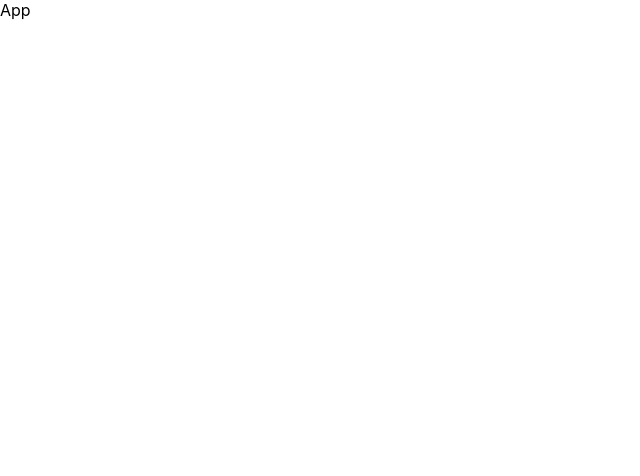
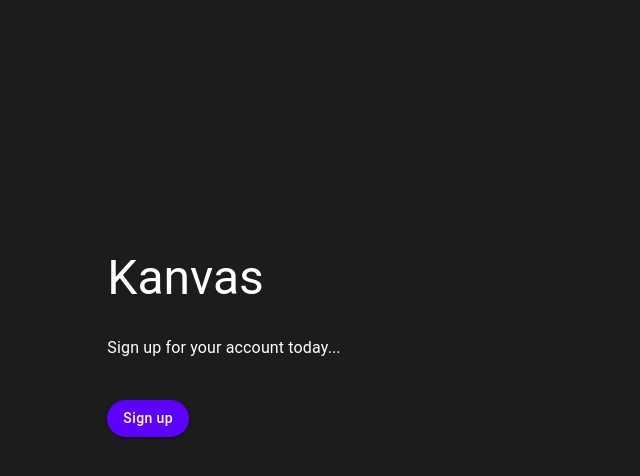
Before and after one commit to Magikarppi/kanvas, a React (Create React App) app in the folder front/: page / in a window 1280 px wide. Shown: the top 476 px of the page, without its empty margins (0-640 px from the left). Built offline with nearby package versions, Linux system fonts and the light colour scheme.

Commit message:
Initial home page and style override

```diff
--- /dev/null
+++ b/front/src/App.css
@@ -0,0 +1,19 @@
+.homeContainer1 {
+    background-color: rgb(28, 28, 28, 1);
+    min-height: 800px;
+}
+
+.homePageCard {
+    background-color: rgb(0, 0, 0, 0);
+    width: 100%;
+    height: 500px;
+    margin-top: 250px;
+}
+
+.homeTitle {
+    padding-bottom: 30px;
+}
+
+.homeBodyText {
+    padding-bottom: 40px;
+}
--- a/front/src/App.tsx
+++ b/front/src/App.tsx
@@ -1,7 +1,13 @@
 import React from "react";
 
+import HomePage from "./pages/NonLogin/HomePage/HomePage";
+
 const App = () => {
-    return <div>App</div>;
+    return (
+        <div>
+            <HomePage />
+        </div>
+    );
 };
 
 export default App;
--- a/front/src/index.tsx
+++ b/front/src/index.tsx
@@ -1,9 +1,19 @@
 import React from "react";
 import ReactDOM from "react-dom/client";
-import "./index.css";
+import CssBaseline from "@mui/material/CssBaseline";
+import { ThemeProvider } from "@mui/material/styles";
+
 import App from "./App";
+import theme from "./theme/theme";
+
+import "./App.css";
 
 const root = ReactDOM.createRoot(
-	document.getElementById("root") as HTMLElement
+    document.getElementById("root") as HTMLElement
 );
-root.render(<App />);
+root.render(
+    <ThemeProvider theme={theme}>
+        <CssBaseline />
+        <App />
+    </ThemeProvider>
+);
--- /dev/null
+++ b/front/src/pages/NonLogin/HomePage/HomePage.tsx
@@ -0,0 +1,28 @@
+import React from "react";
+import { Button, Grid, Typography } from "@mui/material";
+
+const HomePage = () => {
+    return (
+        <div>
+            <Grid container spacing={1} className="homeContainer1">
+                <Grid item xs={1} />
+                <Grid item xs={10}>
+                    <div className="homePageCard">
+                        <Typography variant="h3" className="homeTitle">
+                            Kanvas
+                        </Typography>
+                        <Typography variant="body1" className="homeBodyText">
+                            Sign up for your account today...
+                        </Typography>
+                        <Button variant="contained" color="secondary">
+                            Sign up
+                        </Button>
+                    </div>
+                </Grid>
+                <Grid item xs={1} />
+            </Grid>
+        </div>
+    );
+};
+
+export default HomePage;
--- /dev/null
+++ b/front/src/theme/theme.tsx
@@ -0,0 +1,52 @@
+import { createTheme } from "@mui/material/styles";
+
+export type PaletteMode = "dark" | "light";
+
+const theme = createTheme({
+    palette: {
+        mode: "dark" as PaletteMode,
+        primary: {
+            main: "#00d4ff",
+        },
+        secondary: {
+            main: "#5e00ff",
+        },
+        error: {
+            main: "#ff2b00",
+        },
+        warning: {
+            main: "#ffc400",
+        },
+        info: {
+            main: "#00d4ff",
+        },
+        success: {
+            main: "#00ff0b",
+        },
+    },
+    typography: {
+        allVariants: {
+            textTransform: "none",
+            color: "#FFFFFF",
+        },
+    },
+
+    components: {
+        MuiButton: {
+            styleOverrides: {
+                root: {
+                    borderRadius: 28,
+                },
+            },
+        },
+        MuiAppBar: {
+            styleOverrides: {
+                root: {
+                    backgroundColor: "#111111",
+                },
+            },
+        },
+    },
+});
+
+export default theme;
```
Also changed, not shown: front/src/index.css (indentation only), 2 other files (tests, documents, lock files or other folders).
